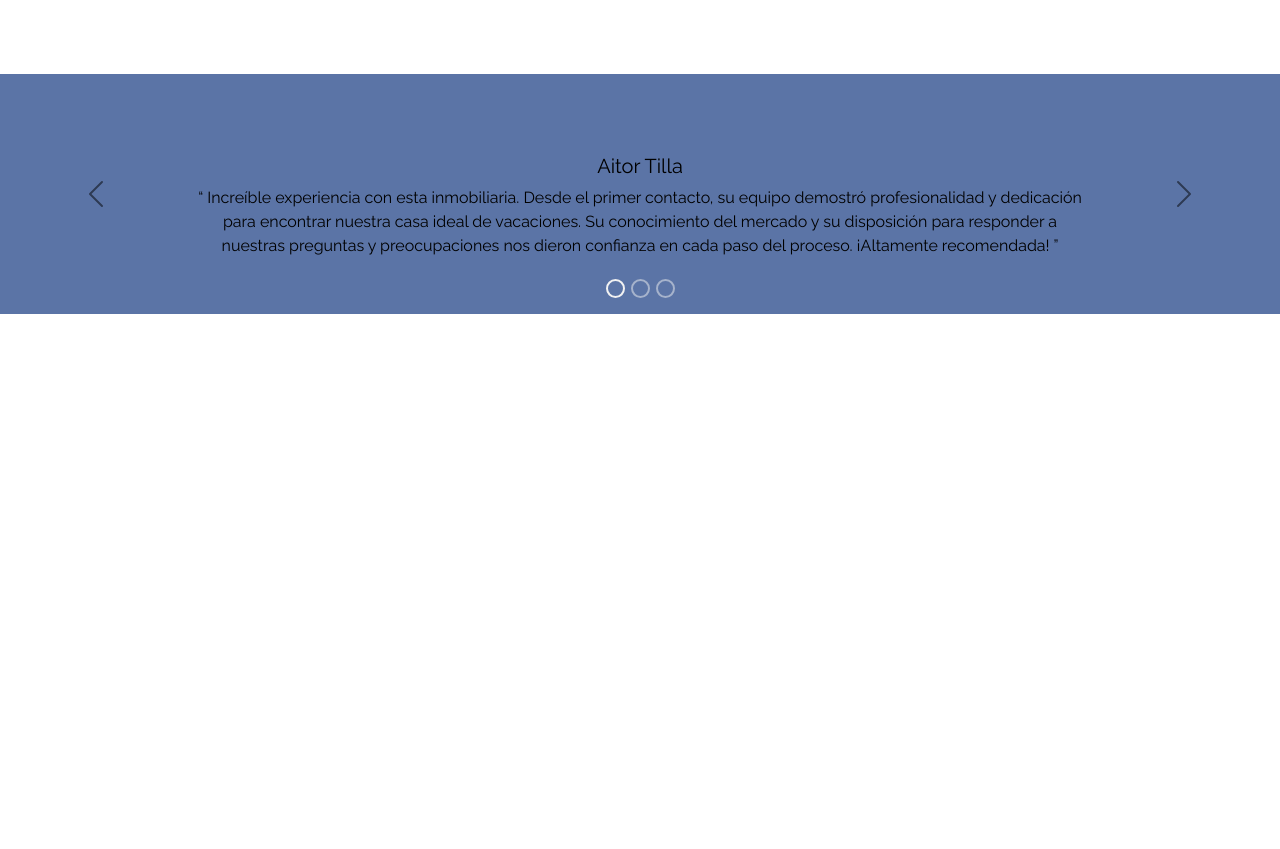
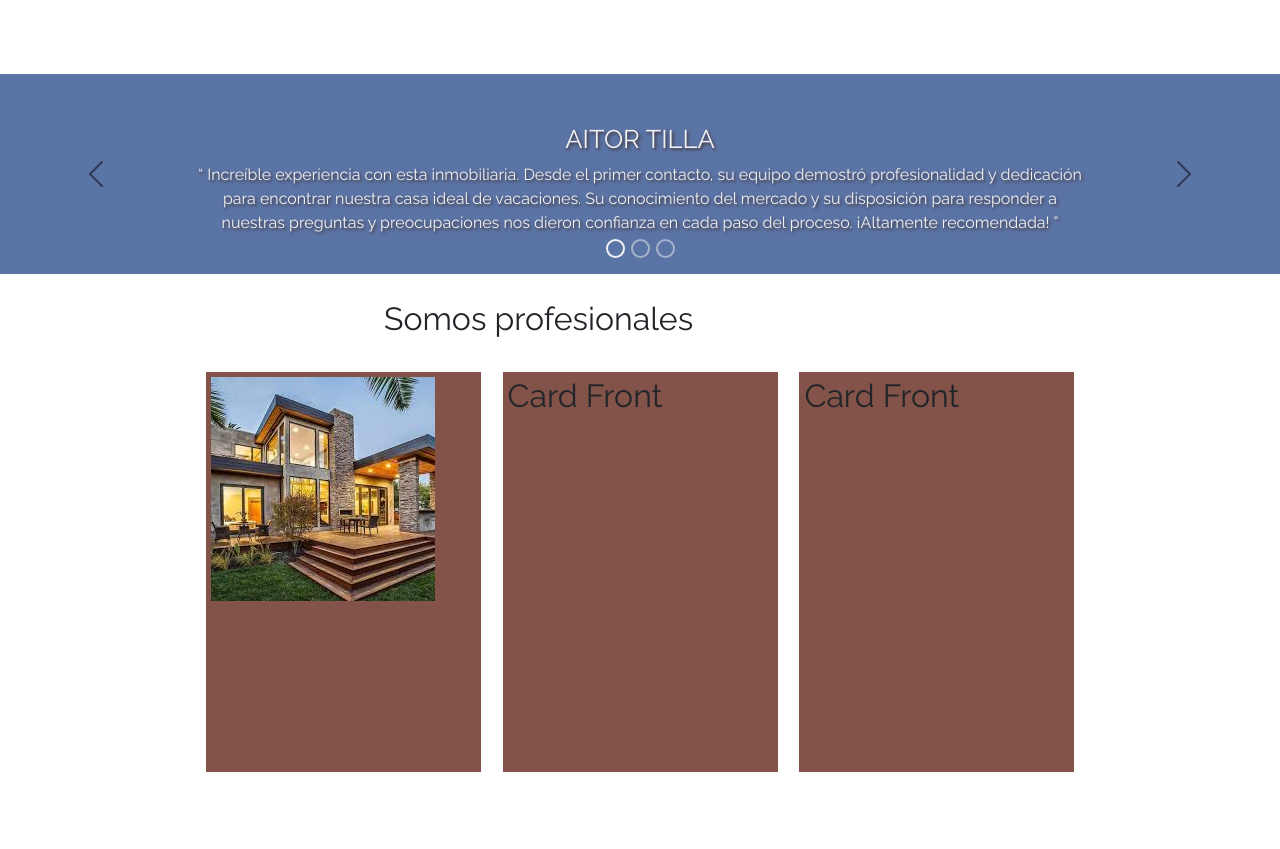
Before and after one commit to LuciaRol/SaSS_Inmobiliaria, a website: page index.html in a window 1280 px wide. Shown: the part 1995-2844 px from the top of the page. Before the commit the page ends 2309 px from the top, so only its background shows below. Drawn offline with nearby package versions, Linux system fonts and the light colour scheme.

Commit message:
disposicion de las cards

```diff
--- a/index.html
+++ b/index.html
@@ -170,7 +170,7 @@
             <div class="carousel-inner">
               <div class="carousel-item active" data-bs-interval="10000">
                 <div class="d-block w-100 carousel-comentario"></div>
-                <div class="carousel-caption d-none d-md-block">
+                <div class="carousel-caption carousel-article d-none d-md-block">
                   <h5>Aitor Tilla</h5>
                   <p>
                     <q>
@@ -183,7 +183,7 @@
               </div>
               <div class="carousel-item" data-bs-interval="2000">
                 <div class="d-block w-100 carousel-comentario"></div>
-                <div class="carousel-caption d-none d-md-block">
+                <div class="carousel-caption carousel-article d-none d-md-block">
                   <h5>Elsa Capuntas</h5>
                   <p>
                     <q>
@@ -197,7 +197,7 @@
               </div>
               <div class="carousel-item">
                 <div class="d-block w-100 carousel-comentario"></div>
-                <div class="carousel-caption d-none d-md-block">
+                <div class="carousel-caption carousel-article d-none d-md-block">
                   <h5>Aquiles Bailo</h5>
                   <p>
                     <q>
@@ -219,6 +219,54 @@
               <span class="visually-hidden">Next</span>
             </button>
         </section>
+
+        <div class="container2">
+
+          <div class="title-pro"><h2>Somos profesionales</h2></div>
+
+          <section class="testimonials">
+            <div class="testimonials__card">
+                <div class="testimonials__card--front">
+                    <div><img src="./assets/img/galeria1/chim.jpg" alt=""></div>
+                </div>
+                <div class="testimonials__card--back">
+                    <h3 class="testimonials__card--back__title">Catchy Designs</h3>
+                    <p class="testimonials__card--back__content">
+                        Lorem ipsum dolor sit amet consectetur adipisicing elit. Quisquam
+                        sunt quis cupiditate ducimus non esse?
+                    </p>
+                </div>
+            </div>
+
+            <div class="testimonials__card">
+              <div class="testimonials__card--front">
+                  <h2>Card Front</h2>
+              </div>
+              <div class="testimonials__card--back">
+                  <h3 class="testimonials__card--back__title">Catchy Designs</h3>
+                  <p class="testimonials__card--back__content">
+                      Lorem ipsum dolor sit amet consectetur adipisicing elit. Quisquam
+                      sunt quis cupiditate ducimus non esse?
+                  </p>
+              </div>
+          </div>
+
+          <div class="testimonials__card">
+            <div class="testimonials__card--front">
+                <h2>Card Front</h2>
+            </div>
+            <div class="testimonials__card--back">
+                <h3 class="testimonials__card--back__title">Catchy Designs</h3>
+                <p class="testimonials__card--back__content">
+                    Lorem ipsum dolor sit amet consectetur adipisicing elit. Quisquam
+                    sunt quis cupiditate ducimus non esse?
+                </p>
+            </div>
+        </div>
+        </section>
+
+
+        </div>
 
 
 
--- a/recursos.txt
+++ b/recursos.txt
@@ -29,3 +29,5 @@
 } */
 
 background-size: size;
+
+https://www.youtube.com/watch?v=rVA3qechYzg
--- a/scss/_base.scss
+++ b/scss/_base.scss
@@ -10,3 +10,7 @@ html{
 .container{
     @include creagrid;
 }
+
+.container2{
+    @include creagrid;
+}
--- a/scss/_mixin.scss
+++ b/scss/_mixin.scss
@@ -8,6 +8,10 @@
 
 %shadow-text{
     text-shadow: color(quaternary) 0.1em 0.1em 0.2em;
+}
+
+%shadow-text-dark{
+    text-shadow: color(secondary) 0.1em 0.1em 0.2em;
 }
 
 %border_radius{
@@ -113,3 +117,9 @@
     @extend %shadow-text;
     border:none;
 }
+
+/* cards pro grid */
+@mixin cardpro{
+    display: grid;
+    grid-template-columns: repeat(auto-fill, minmax(25rem, 0.5fr));
+}
--- /dev/null
+++ b/scss/components/_card-pro.scss
@@ -0,0 +1,45 @@
+.pro-title{
+}
+
+.testimonials{
+    display: flex;
+    justify-content:space-evenly;
+
+    &__card{
+        width: 275px;
+        height:400px;
+        position:relative;
+
+        &:hover &--back{
+            transform: rotateY(360deg);
+        }
+
+        &:hover &--front{
+            transform: rotateY(180deg);
+        }
+
+        &--front,&--back{
+            padding:5px;
+            width: 100%;
+            height: 100%;
+            position: absolute;
+            top:0;
+            left:0;
+            transition: all 1s linear;
+            backface-visibility: hidden;
+
+        }
+
+        &--front{
+            background-color: color(primary);
+        }
+
+        &--back{
+            transform:rotateY(180deg);
+            background-color: color(secondary);
+        }
+    }
+
+
+
+}
--- a/scss/components/_reviews.scss
+++ b/scss/components/_reviews.scss
@@ -12,7 +12,23 @@
 
     &-comentario{
         width: 100%;
-        height: 30vh;
+        height: 25vh;
+    }
+
+    &-article{
+        color: color(quaternary) !important;
+        top: 15%;
+        @extend %shadow-text-dark;
+
+        & h5{
+            font-size: size(xs);
+            text-transform: uppercase;
+
+        }
+
+        & p{
+            font-size: size(xxs);
+        }
     }
 
 
--- /dev/null
+++ b/scss/layout/_card-pro.scss
@@ -0,0 +1,11 @@
+.title-pro{
+    grid-column: 5 / -5;
+    grid-row: 2 / 3;
+}
+
+.testimonials{
+    grid-column: 4 / -4;
+    grid-row: 3 / 4;
+
+    @include cardpro;
+}
--- a/scss/styles.scss
+++ b/scss/styles.scss
@@ -7,9 +7,11 @@
 @import './layout/card-icono';
 @import './layout/categories';
 @import './layout/reviews';
+@import './layout/card-pro';
 
 @import './components/header';
 @import './components/hero';
 @import './components/card-icono';
 @import './components/categories';
 @import './components/reviews';
+@import './components/card-pro';
```
Also changed, not shown: css/styles.css.
